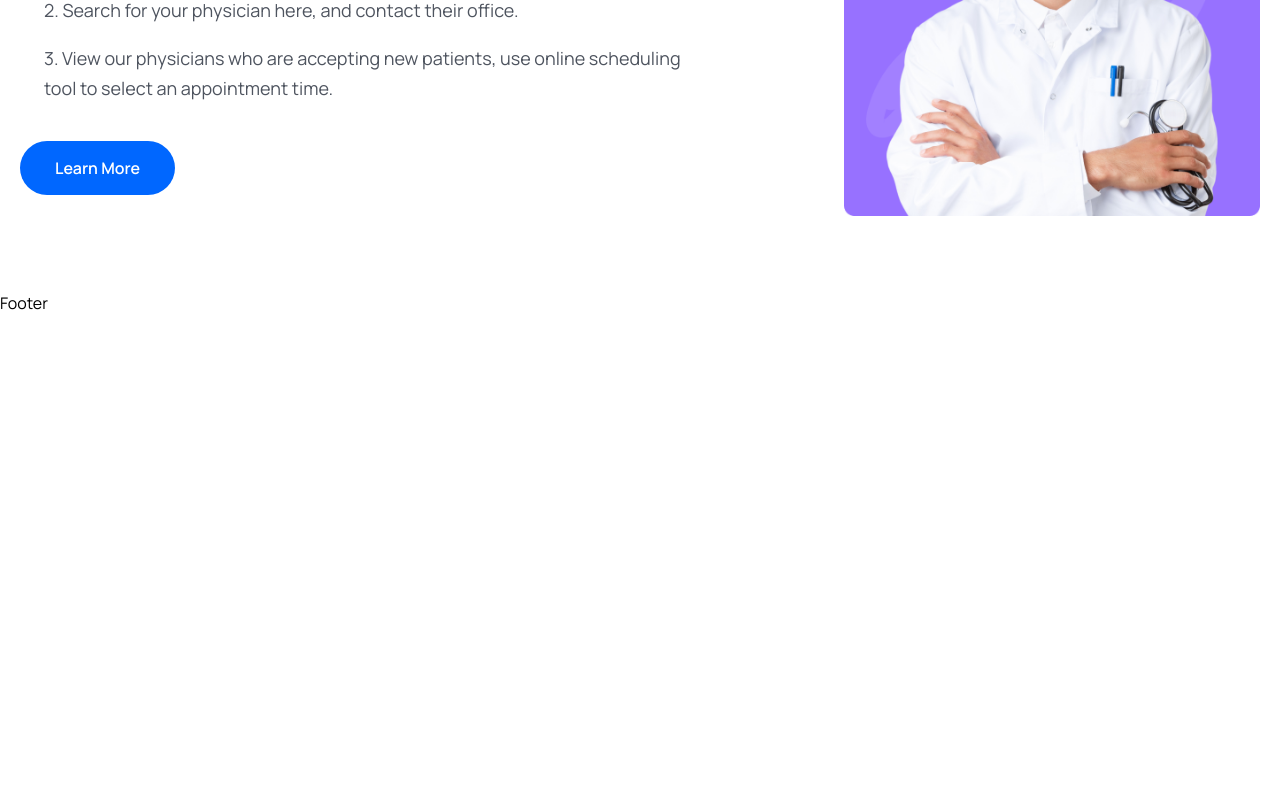
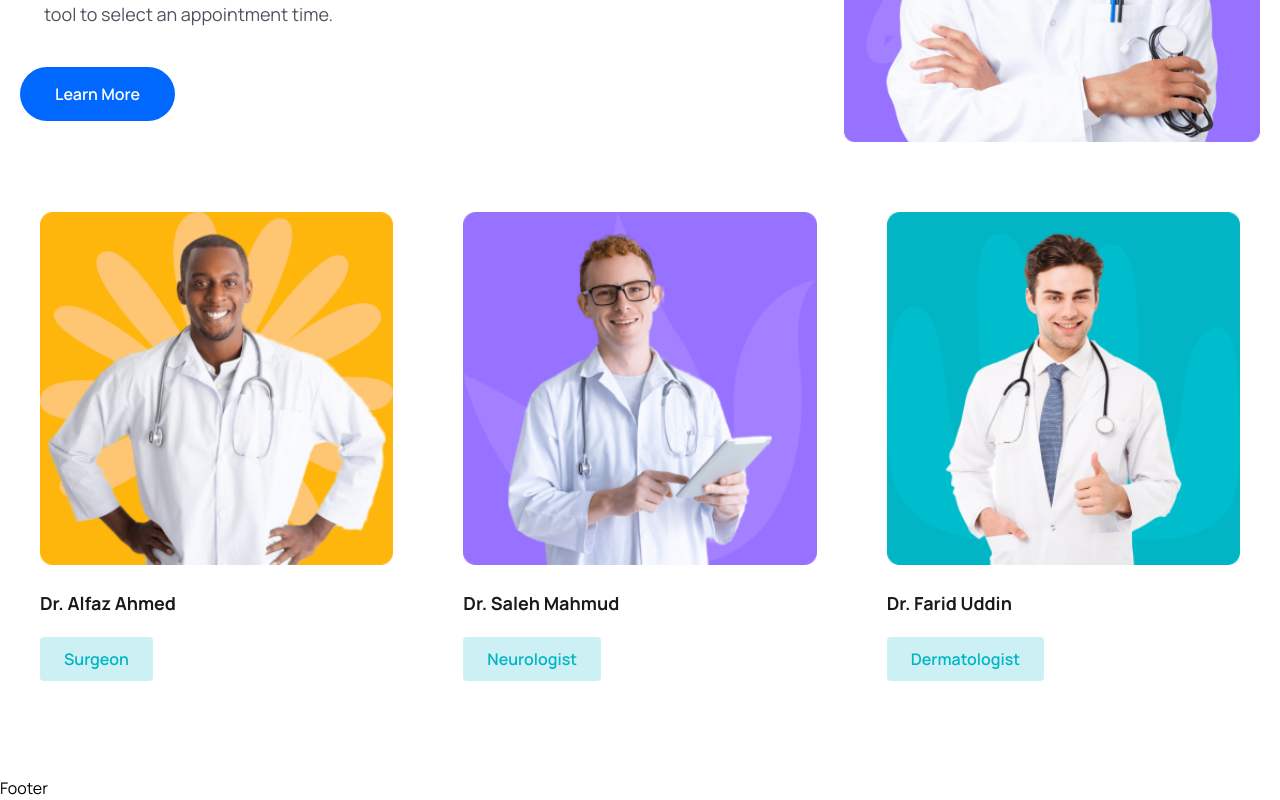
Before and after one commit to Keerikadan03/DAMS, a React (Vite) app in the folder frontend/: page / in a window 1280 px wide. Shown: the part 3558-4358 px from the top of the page. Before the commit the page ends 3873 px from the top, so only its background shows below. Built offline with nearby package versions, Linux system fonts and the light colour scheme.

Commit message:
docator card done

```diff
--- a/frontend/src/assets/data/doctors.js
+++ b/frontend/src/assets/data/doctors.js
@@ -6,7 +6,7 @@ export const doctors = [
   {
     id: "01",
     name: "Dr. Alfaz Ahmed",
-    specialty: "Surgeon",
+    specialization: "Surgeon",
     avgRating: 4.8,
     totalRating: 272,
     photo: doctorImg01,
@@ -16,7 +16,7 @@ export const doctors = [
   {
     id: "02",
     name: "Dr. Saleh Mahmud",
-    specialty: "Neurologist",
+    specialization: "Neurologist",
     avgRating: 4.8,
     totalRating: 272,
     photo: doctorImg02,
@@ -26,7 +26,7 @@ export const doctors = [
   {
     id: "03",
     name: "Dr. Farid Uddin",
-    specialty: "Dermatologist",
+    specialization: "Dermatologist",
     avgRating: 4.8,
     totalRating: 272,
     photo: doctorImg03,
--- a/frontend/src/components/Doctors/DoctorCard.jsx
+++ b/frontend/src/components/Doctors/DoctorCard.jsx
@@ -1,9 +1,20 @@
 import React from 'react'
 
-const DoctorCard = () => {
-  return (
-    <div>DoctorCard</div>
-  )
+const DoctorCard = ({doctor}) => {
+    const {name, avgRating, totalRating, photo, specialization, totalPatients, hospital} = doctor
+    return (
+    <div className='p-3 lg:p-5'>
+        <div>
+            <img src={photo} className='w-full' alt=''/>
+        </div>
+        <h2 className='text-[18px] leading-[30px] lg:text-[26] lg:leading-9 text-headingColor font-[700] mt-3 lg:mt-5'>{name}</h2>
+    <div className='mt-2 lg:mt-4 flex items-center justify-between'>
+        <span className='bg-[#CCF0F3] text-irisBlueColor py-1 px-2 lg:py-2 lg:px-6 text-[12px] leading-4 lg:text-[16px] lg:leading-7 font-semibold rounded'>
+            {specialization}
+        </span>
+    </div>
+    </div>
+    )
 }
 
 export default DoctorCard
--- a/frontend/src/components/Doctors/DoctorList.jsx
+++ b/frontend/src/components/Doctors/DoctorList.jsx
@@ -5,10 +5,10 @@ import DoctorCard from './DoctorCard';
 
 
 const DoctorsList = () => {
-  return (
+    return (
     <div className="grid grid-cols-1 sm:grid-cols-2 md:grid-cols-3 gap-5 lg:gap-[30px] mt-[30px] lg:mt-[50px]">
-      {doctors.map((doctors,index)=> (<DoctorCard key={index} doctor={doctors}/>))}</div>
-  )
+        {doctors.map(doctors=> (<DoctorCard key={doctors.id} doctor={doctors}/>))}</div>
+    )
 }
 
 export default DoctorsList
--- a/frontend/src/pages/Home.jsx
+++ b/frontend/src/pages/Home.jsx
@@ -164,7 +164,7 @@ const Home = () => {
             <h2 className='heading text-center'>Our medical services</h2>
             <p className='text_para text-center'>World-class care for everyone. Our health systems offer unmatched, expert health care.</p>
           </div>
-          <DoctorsList/>
+
           <ServiceList />
         </div>
       </section>
@@ -189,6 +189,7 @@ const Home = () => {
               <img src={featureImg} alt="img"  className='w-3/4'/>
             </div>
           </div>
+          <DoctorsList/>
         </div>
       </section>
     </>
```
